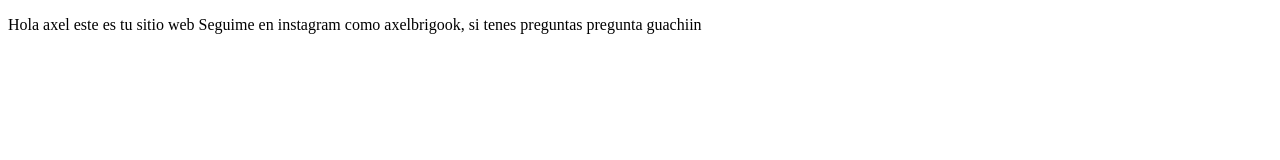
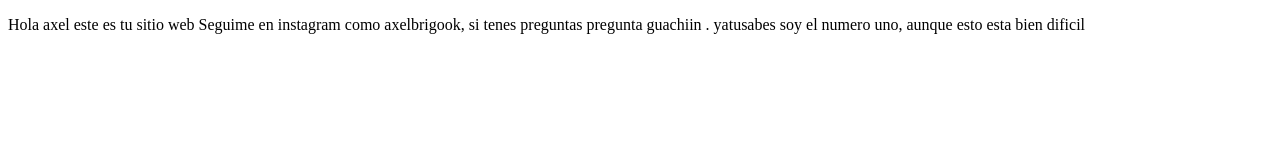
Before and after one commit to axelbrigo/proyectoDemoCursoPrework, a plain HTML site: page index.html in a window 1280 px wide. Drawn offline with Linux system fonts and the light colour scheme.

```diff
--- a/index.html
+++ b/index.html
@@ -9,7 +9,8 @@
 <body>
     <p>Hola axel este es tu sitio web
         Seguime en instagram como axelbrigook,
-        si tenes preguntas pregunta guachiin
+        si tenes preguntas pregunta guachiin . yatusabes
+        soy el numero uno, aunque esto esta bien dificil
     </p>
 </body>
 </html>
```
